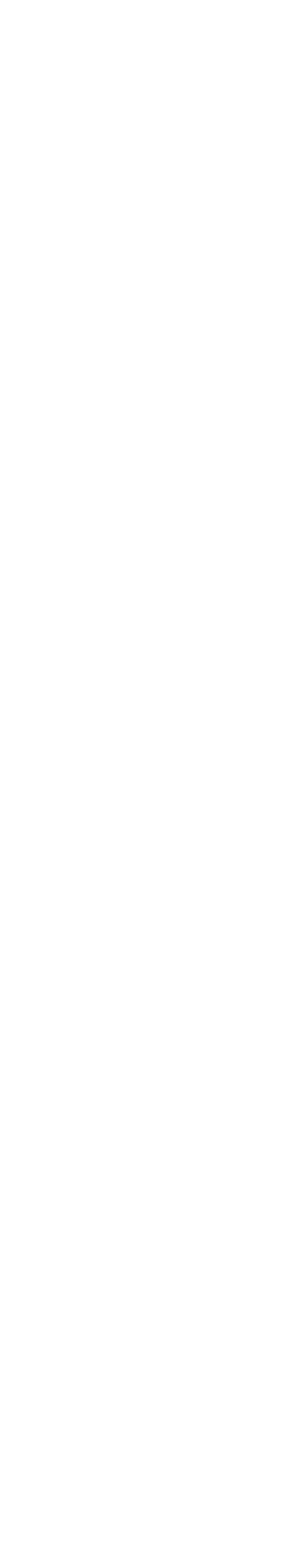
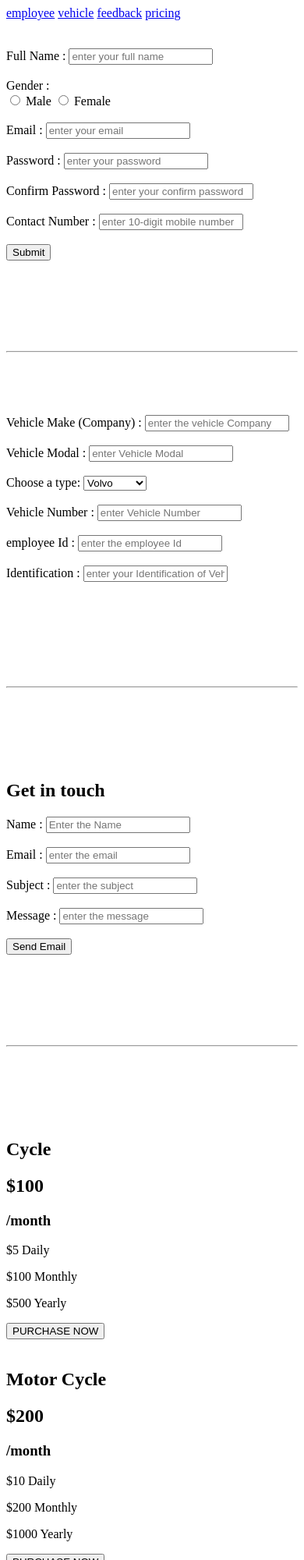
Before and after one commit to metacube-chaitanya-sharma/AssignmentUI, a plain HTML site: page Assignment1 HTML/parking.html in a window 390 px wide. Shown: the top 2000 px of the page at 78% size. Before the commit the page ends 844 px from the top, so only its background shows below. Drawn offline with Linux system fonts and the light colour scheme.

Commit message:
assignment 1 HTML

```diff
--- a/Assignment1 HTML/parking.html
+++ b/Assignment1 HTML/parking.html
@@ -7,5 +7,179 @@
 </head>
 <body>
 
+     <div class="topnav">
+
+        <a href="#employee"> employee</a>
+        <a href="#vehicle">vehicle</a>
+        <a href="#feedback">feedback</a>
+        <a href="#pricing">pricing</a>
+     </div><br><br>
+
+
+     <section id = "employee">
+
+        <div id="employee">
+
+            <form action="submit">
+
+              <label for="fname">Full Name : </label>
+              <input type="text" id = "fname" name = 'fname' placeholder="enter your full name"><br><br>
+
+              <label for="gender">Gender : </label> <br>
+              <input type = "radio" >
+              <label for="male" id = "male">Male</label>
+              <input type="radio">
+              <label for="female" id = "female">Female</label><br><br>
+
+              <label for="email">Email : </label>
+              <input type="email" id = "email" placeholder="enter your email" required><br><br>
+
+              <label for="password">Password :</label>
+              <input type="password" id = "password" placeholder="enter your password"><br><br>
+
+              <label for="confirmPassword">Confirm Password : </label>
+              <input type="password" id = "confirmPassword" placeholder="enter your confirm password"><br><br>
+
+              <label for="number">Contact Number : </label>
+              <input type="tel" id = "number" pattern="[0-9]{10}" placeholder="enter 10-digit mobile number"><br><br>
+
+              <input type="submit" name="submit" id="submit"><br><br>
+            </form>
+
+      </div>
+
+
+     </section>
+     <br><br><br><br><br>
+     <hr>
+
+
+     <section id="vehicle">
+        <br><br><br><br>
+
+         <div id = "vehicle">
+            <form action="submit">
+
+            <label for="vehicleCompany">Vehicle Make (Company) : </label>
+            <input type="text" name="vehicleCompany" id="vehicleCompany" placeholder="enter the vehicle Company"><br><br>
+
+
+            <label for="vehicleModal">Vehicle Modal : </label>
+            <input type="text" id = "vehicleModal" placeholder="enter Vehicle Modal"><br><br>
+
+            <label for="cars">Choose a type:</label>
+
+            <select name="cars" id="cars">
+            <option value="volvo">Volvo</option>
+            <option value="tata">Tata</option>
+            <option value="mercedes">Mercedes</option>
+            <option value="audi">Audi</option>
+            </select><br><br>
+
+            <label for="vehicleNumber">Vehicle Number : </label>
+            <input type="text" id = "vehicleNumber" placeholder="enter Vehicle Number"><br><br>
+
+            <label for="employeeId">employee Id : </label>
+            <input type="number" name="employeeId" id="employeeId" placeholder="enter the employee Id"><br><br>
+
+            <label for="identification">Identification : </label>
+            <input type="text" name = "identification"  id = "identification" placeholder="enter your Identification of Vehicle"><br><br>
+            </form>
+
+         </div>
+         <br><br><br><br><br>
+     </section>
+     <br>
+     <hr>
+
+
+     <section id ="feedback" >
+        <br><br><br><br><br>
+         <div id = "feedback">
+
+            <h1>Get in touch</h1>
+
+            <form action="submit">
+
+                <label for="name">Name : </label>
+                <input type="text" placeholder="Enter the Name"><br><br>
+
+                <label for="email">Email : </label>
+                <input type="email" placeholder="enter the email"><br><br>
+
+                <label for="subject">Subject : </label>
+                <input type="text" placeholder="enter the subject"><br><br>
+
+                <label for="message">Message : </label>
+                <input type="text"  width="50" height= "500" placeholder="enter the message"><br><br>
+
+                <input type="submit" value="Send Email">
+            </form>
+
+         </div>
+
+         <br><br><br><br><br>
+     </section>
+     <br>
+     <hr>
+
+
+     <section id = "pricing">
+        <br><br><br><br><br>
+
+         <div id="cycle">
+
+            <h1>Cycle</h1>
+
+            <h2>$100</h2>
+            <h3>/month</h3>
+
+            <p>$5 Daily</p>
+            <p>$100 Monthly</p>
+            <p>$500 Yearly</p>
+
+            <button type="button">PURCHASE NOW</button>
+
+
+         </div>
+         <br>
+
+         <div id="motorCycle">
+
+            <h1>Motor Cycle</h1>
+
+            <h2>$200</h2>
+            <h3>/month</h3>
+
+            <p>$10 Daily</p>
+            <p>$200 Monthly</p>
+            <p>$1000 Yearly</p>
+
+            <button type="button">PURCHASE NOW</button>
+
+
+         </div>
+         <br>
+
+         <div id="fourWheeler">
+
+            <h1>Four Wheeler</h1>
+
+            <h2>$500</h2>
+            <h3>/month</h3>
+
+            <p>$20 Daily</p>
+            <p>$500 Monthly</p>
+            <p>$3500 Yearly</p>
+
+            <button type="button">PURCHASE NOW</button>
+
+
+         </div>
+         <br><br><br><br><br>
+     </section>
+     <br>
+     <hr>
+
 </body>
 </html>
```
